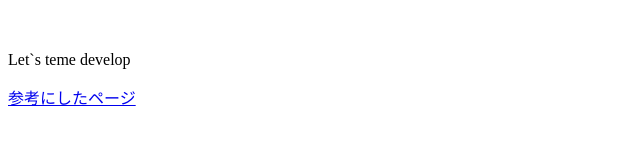
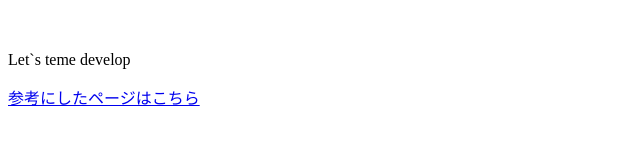
Before and after one commit to kikuchihibiki/pra1, a plain HTML site: page index.html in a window 1280 px wide. Shown: the full height of the page, 0-640 px from the left. Drawn offline with Linux system fonts and the light colour scheme.

Commit message:
内容修正

```diff
--- a/index.html
+++ b/index.html
@@ -5,6 +5,6 @@
 	</head>
 	<body>
 		<p>Let`s teme develop</p>
-		<a href="https://sites.google.com/morijyobi.ac.jp/introduction-project-develo3/%E3%83%9B%E3%83%BC%E3%83%A0?authuser=0">参考にしたページ</a>
+		<a href="https://sites.google.com/morijyobi.ac.jp/introduction-project-develo3/%E3%83%9B%E3%83%BC%E3%83%A0?authuser=0">参考にしたページはこちら</a>
 	</body>
 </html>
```
